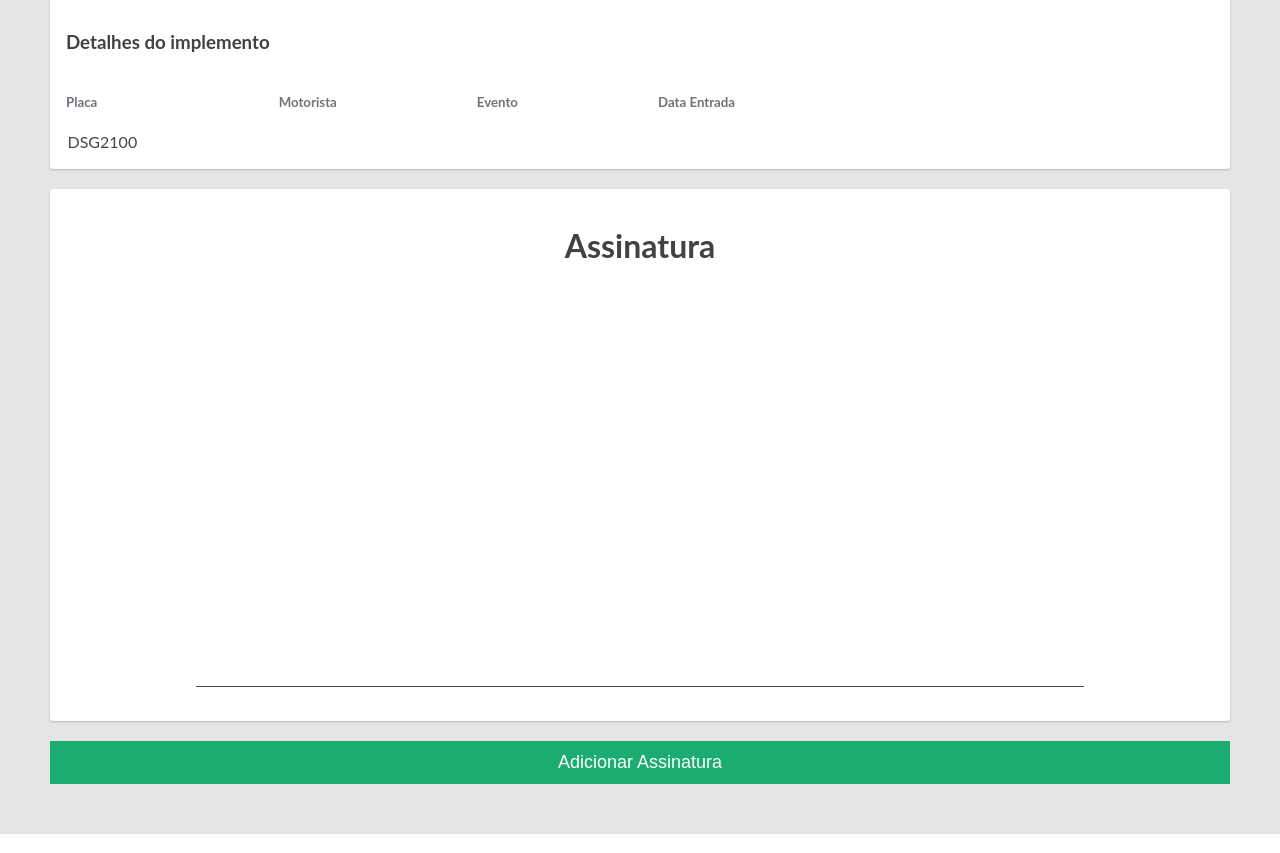
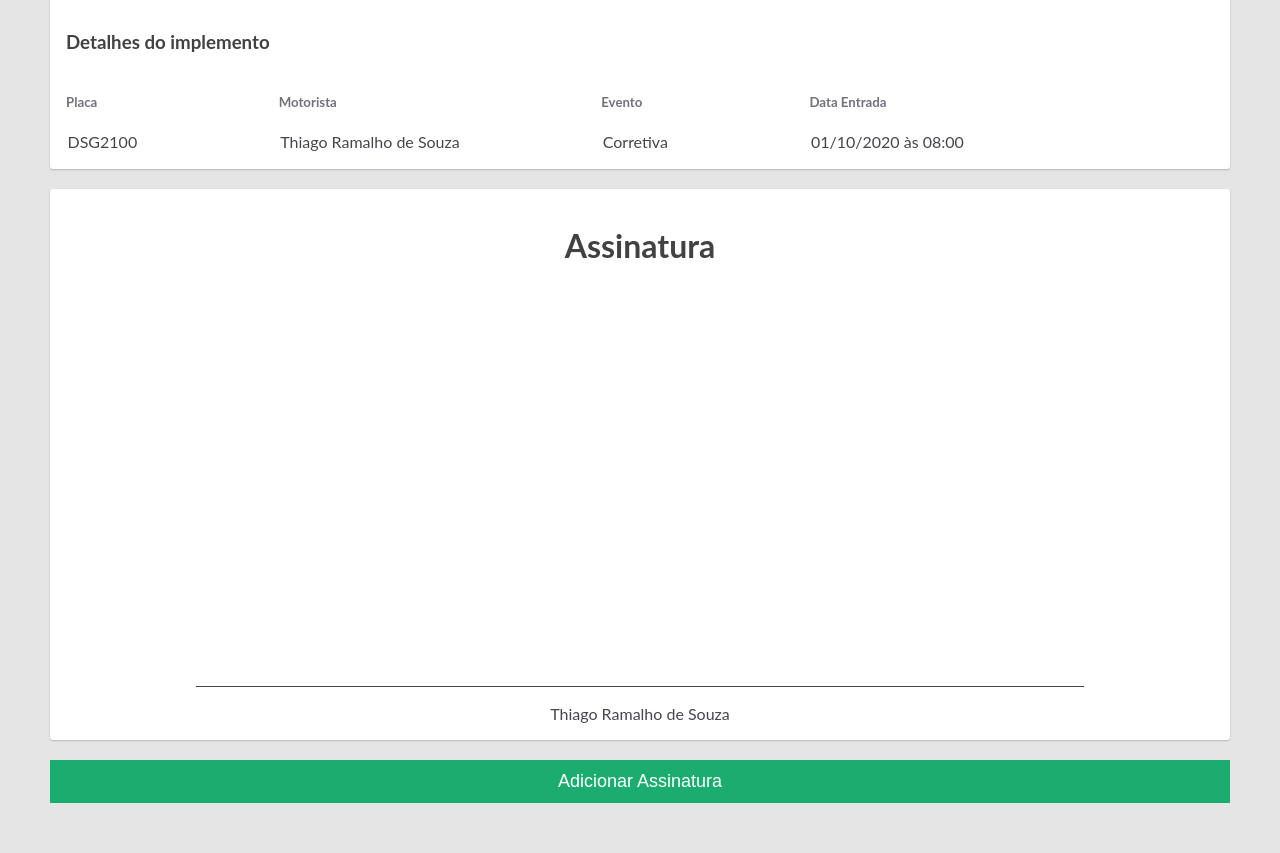
Before and after one commit to JSL-Future/jsl-2.0, a React (Create React App) app: page / in a window 1280 px wide. Shown: the part 362-1215 px from the top of the page. Built offline with nearby package versions, Linux system fonts and the light colour scheme.

Commit message:
Corrigido props

```diff
--- a/src/Containes/Signature/index.js
+++ b/src/Containes/Signature/index.js
@@ -23,17 +23,17 @@ const Signature = (props) => {
 
           <div>
             <h5>Motorista</h5>
-            <p>{props.details.driver}</p>
+            <p>{props.details.checkin.driver}</p>
           </div>
 
           <div>
             <h5>Evento</h5>
-            <p>{props.details.event}</p>
+            <p>{props.details.checkin.event}</p>
           </div>
 
           <div>
             <h5>Data Entrada</h5>
-            <p>{props.details.createdAt}</p>
+            <p>{props.details.checkin.createdAt}</p>
           </div>
         </div>
       </Card>
@@ -43,7 +43,7 @@ const Signature = (props) => {
           <h1>Assinatura</h1>
           <div className={Style.signature}>
           </div>
-          <p>{props.details.driver}</p>
+          <p>{props.details.checkin.driver}</p>
         </div>
       </Card>
 
```
